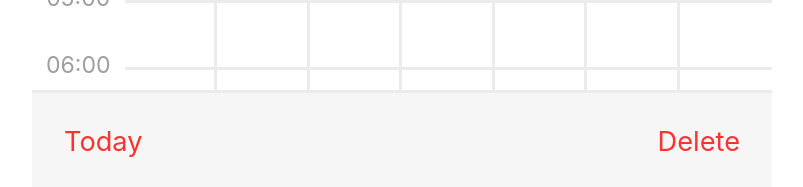
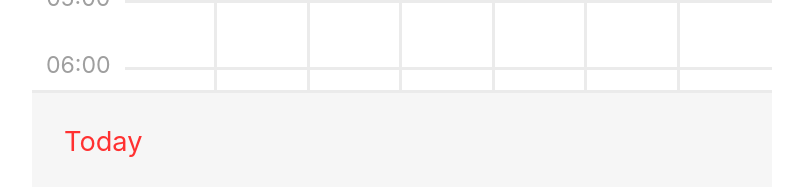
Before and after one commit to awaken1ng/interview-calendar, a React (Create React App) app: page / in a window 1280 px wide. Shown: the part 611-798 px from the top of the page, without its empty margins (238-1041 px from the left). Built offline with nearby package versions, Linux system fonts and the light colour scheme.

Commit message:
Implement event management
This took longer than it should've ,_,

```diff
--- a/src/App.tsx
+++ b/src/App.tsx
@@ -1,21 +1,70 @@
 import { useState } from 'react';
 import styled from 'styled-components';
-import { addWeeks, subWeeks } from 'date-fns';
+import { addWeeks, subWeeks, parseISO } from 'date-fns';
+import ru from 'date-fns/locale/ru'
 
 import Topbar from './components/Topbar';
 import WeekSwitcher from './components/WeekSwitcher';
 import Timeline from './components/Timeline';
 import Footer from './components/Footer';
 
+export type Events = Set<string>; // YYYY/M/D@H
+
+export const locale = ru;
+export const dateToKey = (date: Date): string => {
+  const year = date.getFullYear();
+  const month = date.getMonth() + 1; // `getMonth` is 0-based
+  const day = date.getDate();
+  const hour = date.getHours();
+
+  return `${year}/${month}/${day}@${hour}`
+};
 
 export default function App() {
   let [weekSelected, setSelectedWeek] = useState(new Date());
+  let [dayHourSelected, setSelectedDayHour] = useState<Date | undefined>(undefined);
+  let [events, setEvents] = useState(new Set<string>());
 
-  const onAddClick = () => console.log('add');
+  const onAddClick = () => {
+    const input = prompt("Enter event time: YYYY-MM-DD HH:mm:ss");
+    if (!input) return;
+
+    const date = parseISO(input);
+    if (isNaN(date.valueOf())) {
+      alert('Invalid date');
+      return;
+    }
+
+    const key = dateToKey(date);
+    if (events.has(key)) {
+      alert(`Hour is already scheduled`)
+      return;
+    }
+
+    const response = window.confirm(`Create an event at ${date}?`);
+    if (!response) return;
+
+    setEvents((prev) => new Set(prev.add(key)));
+  };
   const onPrevWeekClick = () => setSelectedWeek(subWeeks(weekSelected, 1));
   const onNextWeekClick = () => setSelectedWeek(addWeeks(weekSelected, 1));
   const onTodayClick = () => setSelectedWeek(new Date());
-  const onDeleteClick = () => console.log('delete');
+  const onDeleteClick = () => {
+    // delete selected event, if there's one
+    if (!dayHourSelected) return
+    const key = dateToKey(dayHourSelected);
+    events.delete(key);
+    setSelectedDayHour(undefined);
+  };
+  const onDayClick = (date: Date) => {
+    // update selection
+    const key = dateToKey(date);
+    if (events.has(key)) {
+      setSelectedDayHour(date);
+    } else {
+      setSelectedDayHour(undefined);
+    }
+  };
 
   return (
     <Container>
@@ -28,9 +77,16 @@ export default function App() {
       >
       </WeekSwitcher>
 
-      <Timeline></Timeline>
+      <Timeline
+        weekSelected={weekSelected}
+        dayHourSelected={dayHourSelected}
+        events={events}
+        onDayClick={onDayClick}
+      >
+      </Timeline>
 
       <Footer
+        isEventSelected={dayHourSelected !== undefined}
         onTodayClick={onTodayClick}
         onDeleteClick={onDeleteClick}
       >
--- a/src/components/Footer.tsx
+++ b/src/components/Footer.tsx
@@ -7,16 +7,17 @@ interface Props {
   // workaround for
   // > Type '{ children: never[]; onPrevWeekClick: () => void; onNextWeekClick: () => void; }' is not assignable to type 'IntrinsicAttributes & Props'.
   // > Property 'children' does not exist on type 'IntrinsicAttributes & Props'.
-  children?: React.ReactNode
-  onTodayClick?: React.MouseEventHandler<HTMLDivElement>,
-  onDeleteClick?: React.MouseEventHandler<HTMLDivElement>,
+  children?: React.ReactNode;
+  isEventSelected: boolean;
+  onTodayClick?: React.MouseEventHandler<HTMLDivElement>;
+  onDeleteClick?: React.MouseEventHandler<HTMLDivElement>;
 }
 
-export default function Footer(props: Props) {
+export default function Footer({ isEventSelected, onTodayClick, onDeleteClick }: Props) {
   return (
     <Container>
-      <Button onClick={props.onTodayClick}>Today</Button>
-      <Button onClick={props.onDeleteClick}>Delete</Button>
+      <Button onClick={onTodayClick}>Today</Button>
+      {isEventSelected && <Button onClick={onDeleteClick}>Delete</Button>}
     </Container>
   )
 }
--- a/src/components/Timeline.tsx
+++ b/src/components/Timeline.tsx
@@ -1,12 +1,40 @@
 import styled from 'styled-components';
+import { addDays, getISODay, startOfWeek } from 'date-fns';
 
 import { pallete, EightColumnGrid } from '../styles';
+import { Events, locale, dateToKey } from '../App';
 
-export default function Timeline() {
+interface Props {
+  // workaround for
+  // > Type '{ children: never[]; onPrevWeekClick: () => void; onNextWeekClick: () => void; }' is not assignable to type 'IntrinsicAttributes & Props'.
+  // > Property 'children' does not exist on type 'IntrinsicAttributes & Props'.
+  children?: React.ReactNode;
+  weekSelected: Date;
+  dayHourSelected?: Date;
+  events: Events;
+  onDayClick(date: Date): void;
+}
+
+export default function Timeline({ weekSelected, events, onDayClick }: Props) {
+  const indexToDateAndTime = (index: number) => {
+    const clickedDayOfWeekNmber = index % 8;
+    const offset = clickedDayOfWeekNmber - getISODay(weekSelected);
+    let date = addDays(weekSelected, offset);
+
+    const clickedHour = Math.floor(index / 8);
+    date.setHours(clickedHour);
+
+    return date;
+  };
+
+  const weekStart = startOfWeek(weekSelected, { locale });
+
   // 8 columns (1 for time, 7 for days), 24 rows (for each hour)
   const grid = [];
   for (let index = 0; index < 8 * 24; index++) {
-    const isDay = index % 8;
+    const hour = Math.floor(index / 8);
+    const dayOfWeek = index % 8;
+    const isDay = dayOfWeek !== 0;
     const isMidnight = index === 0;
     const isLastRow = index > 8 * 23;
     const isWeekEnd = index % 8 === 7;
@@ -16,14 +44,29 @@ export default function Timeline() {
       // 0:00 would end up out of grid bounds
       if (isMidnight) continue;
 
-      const hour = (index / 8).toString().padStart(2, "0") + ":00";
-      grid.push(<Hour key={index}>{hour}</Hour>);
+      const hhmm = hour.toString().padStart(2, "0") + ":00";
+      grid.push(<Hour key={index}>{hhmm}</Hour>);
     } else {
       const style: React.CSSProperties = {};
       if (!isLastRow) style.borderBottom = `0.2rem solid ${pallete.border}`;
       if (!isWeekEnd) style.borderRight = `0.2rem solid ${pallete.border}`;
 
-      grid.push(<Day key={index} style={style}></Day>);
+      const props = {
+        key: index,
+        style,
+        onClick: () => onDayClick(indexToDateAndTime(index))
+      }
+
+      const date = addDays(weekStart, dayOfWeek - 1);
+      date.setHours(hour);
+      const key = dateToKey(date);
+      const isScheduled = events.has(key);
+
+      if (isScheduled) {
+        grid.push(<ScheduledDay {...props}></ScheduledDay>)
+      } else {
+        grid.push(<Day {...props}></Day>);
+      }
     }
   }
 
@@ -39,16 +82,46 @@ const Hour = styled.div`
   display: inline;
   color: #9f9f9f;
   font-size: 85%;
+
   // align with the grid lines
   margin-top: -1.2rem;
-
 `;
 
 const Day = styled.div`
+  position: relative;
   height: 4rem;
 
   // we skipped 0:00, so first cell is empty, start laying out days from second cell
   &:nth-child(1) {
     grid-column: 2 / 3;
   }
+
+  // hack to get an inner border inside the cell
+  &:nth-child(n+1):hover::before,
+  &:nth-child(n+1):active::before {
+    content: "";
+    position: absolute;
+    top: 0.2rem;
+    left: 0.2rem;
+    width: calc(100% - 0.2rem * 2);
+    height: calc(100% - 0.2rem * 2);
+    background-color: #f6f6f6;
+  }
 `;
+
+const ScheduledDay = styled(Day)`
+  &::before {
+    content: "";
+    position: absolute;
+    top: 0.2rem;
+    left: 0.2rem;
+    width: calc(100% - 0.2rem * 2);
+    height: calc(100% - 0.2rem * 2);
+    background-color: #ebecff;
+  }
+
+  &:nth-child(n+1):hover::before,
+  &:nth-child(n+1):active::before {
+    background-color: #b3b7ff;
+  }
+`;
--- a/src/components/WeekSwitcher.tsx
+++ b/src/components/WeekSwitcher.tsx
@@ -1,13 +1,12 @@
 import React from 'react';
 import styled from 'styled-components';
 import { format, startOfWeek, endOfWeek, eachDayOfInterval, isSameDay } from 'date-fns';
-import ru from 'date-fns/locale/ru'
 
 import { pallete, EightColumnGrid } from '../styles';
-
+import { locale } from '../App';
 
 function daysOfWeek(date: Date): Date[] {
-  const options = { locale: ru };
+  const options = { locale };
   const weekStart = startOfWeek(date, options);
   const weekEnd = endOfWeek(date, options);
   return eachDayOfInterval({ start: weekStart, end: weekEnd });
```
